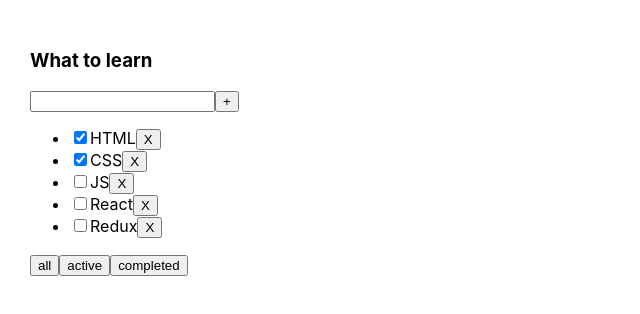
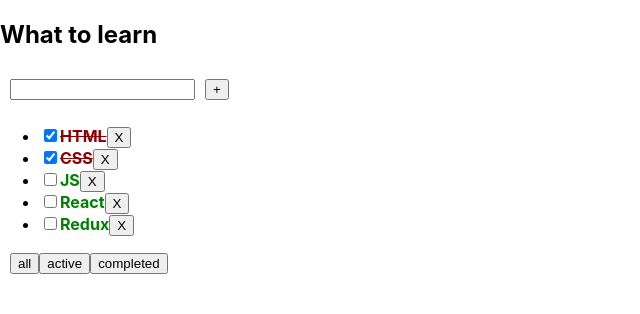
Before and after one commit to remezmax1992g/it-incubator-todolist, a React (Create React App) app: page / in a window 1280 px wide. Shown: the top 314 px of the page, without its empty margins (0-640 px from the left). Built offline with nearby package versions, Linux system fonts and the light colour scheme.

Commit message:
Updated todolist after 4th week

```diff
--- a/src/App.css
+++ b/src/App.css
@@ -1,8 +1,41 @@
 .App {
-  padding: 30px;
-  display: flex;
+    padding: 30px;
+    display: flex;
 }
 
 .App > div {
-  margin-right: 50px;
+    margin-right: 50px;
 }
+
+.isDone {
+    text-decoration: line-through;
+    color: darkred;
+    font-weight: bold;
+}
+
+.isActive {
+    color: green;
+    font-weight: bold;
+}
+
+.active {
+    background-color: #009900;
+    color: white;
+    font-weight: bold;
+    border: 2px solid #009900;
+    border-radius: 10px;
+    padding: 5px;
+    margin: 5px;
+}
+
+.error {
+    border: 5px solid red;
+    width: 210px;
+}
+.inputName {
+    margin: 10px;
+}
+
+.filterButton {
+    margin: 10px;
+}
--- a/src/App.tsx
+++ b/src/App.tsx
@@ -1,14 +1,13 @@
 import React, {useState} from 'react';
+import {v1} from "uuid";
+import ToDoList, {TaskType} from "./ToDoList";
 import './App.css';
-import ToDoList, {TaskType} from "./ToDoList";
-import {v1} from "uuid";
 
 export type FilteredValuesType = "all" | "active" | "completed";
 
-
 function App() {
+    //data
     const title_1: string = "What to learn";
-
     const task_1: Array<TaskType> = [
         {id: v1(), title: "HTML", isDone: true},
         {id: v1(), title: "CSS", isDone: true},
@@ -16,55 +15,51 @@
         {id: v1(), title: "React", isDone: false},
         {id: v1(), title: "Redux", isDone: false},
     ]
-    const [tasks, setTasks] = useState(task_1);
 
-    const removeTask1 = (taskID: string) => {
-        setTasks(tasks.filter(task => task.id !== taskID));
-    }
+    //state
+    const [filter, setFilter] = useState<FilteredValuesType>()
+    const [tasks, setTasks] = useState<Array<TaskType>>(task_1)
 
-    const addTask = (title: string) => {
-        const id = v1()
-        const isDone = false;
-        setTasks([{id, title, isDone}, ...tasks])
-    }
-
-    const [filter, setFilter] = useState<FilteredValuesType>()
-
-    let taskForRender;
-    switch (filter) {
-        case "completed":
-            taskForRender = tasks.filter(t => t.isDone === true)
-            break
-        case "active":
-            taskForRender = tasks.filter(t => t.isDone === false)
-            break
-        default:
-            taskForRender = tasks
-    }
-
+    //function
     const changeFilter = (filter: FilteredValuesType) => {
         setFilter(filter)
     }
+    const removeTask = (taskID:string) => {
+       setTasks(tasks.filter(t => t.id !== taskID))
+    }
+    const addTask = (titleInput:string) => {
+        setTasks([...tasks, {id: v1(), title: titleInput, isDone: false}])
+    }
+    const changeStatusCheckbox = (taskID: string, isDone:boolean) => {
+        setTasks(tasks.map(t => t.id === taskID ? {...t, isDone: !t.isDone} : t))
+    }
+    //filter
+    let tasksAfterFiltering
+    switch (filter) {
+        case "active":
+            tasksAfterFiltering = tasks.filter(t => t.isDone === false)
+            break
+        case "completed":
+            tasksAfterFiltering = tasks.filter(t => t.isDone === true)
+            break
+        default:
+            tasksAfterFiltering = tasks
+    }
 
+    //UI
+    return (
+        <div>
+            <ToDoList title={title_1}
+                      tasks={tasksAfterFiltering}
+                      filter={filter}
 
-    /*function removeTask(id: number) {
-        let resultTask = task_1.filter(t => t.id != id);
-        console.log(resultTask);
-    }*/
-
-
-    return (
-        <div className="App">
-            <ToDoList title={title_1}
-                      tasks={taskForRender}
-                      removeTask={removeTask1}
-                      changeFiler={changeFilter}
-                      addTask={addTask}/>
-            {/*<ToDoList title={title_2}
-                      tasks={task_2}/
-                removeTask ={removeTask}/>*/}
+                      changeFilter={changeFilter}
+                      removeTask={removeTask}
+                      addTask={addTask}
+                      changeStatusCheckBox={changeStatusCheckbox}
+            />
         </div>
-    );
+    )
 }
 
 export default App;
--- a/src/ToDoList.tsx
+++ b/src/ToDoList.tsx
@@ -1,78 +1,76 @@
-import React, {useState, KeyboardEvent, ChangeEvent} from 'react';
+import React, {ChangeEvent, useState} from 'react';
+import Input from "./components/Input";
+import Button from "./components/Button";
 import {FilteredValuesType} from "./App";
-import {Button} from "./components/Button";
-import {FullInput} from "./components/FullInput";
-import Input from "./components/Input";
 
 export type TaskType = {
-    id: string;
-    title: string;
-    isDone: boolean;
+    id: string
+    title: string
+    isDone: boolean
 }
 
-type ToDOListPropsType = {
-    title: string;
-    tasks: Array<TaskType>;
-    removeTask: (taskID: string) => void;
-    changeFiler: (filter: FilteredValuesType) => void
-    addTask: (title: string) => void
+type ToDoListPropsType = {
+    //value
+    title: string
+    tasks: Array<TaskType>
+    filter: FilteredValuesType | undefined
+    //function
+    changeFilter: (filter: FilteredValuesType) => void
+    removeTask: (TaskID: string) => void
+    addTask: (titleInput: string) => void
+    changeStatusCheckBox: (taskID: string, isDone: boolean) => void
 }
 
-const ToDoList = (props: ToDOListPropsType) => {
-    const [title, setTitle] = useState()
-
-   const onClickAddTask = () => {
+const ToDoList = (props: ToDoListPropsType) => {
+    //state
+    const [title, setTitle] = useState<string>("")
+    const [error, setError] = useState<boolean>(false)
+    //function
+    const onClickAddTask = () => {
         props.addTask(title)
         setTitle("")
-
     }
-
-    /*const onKeyAddTask = (e:KeyboardEvent<HTMLInputElement>) => {
-            if(e.key === "Enter" && e.ctrlKey === true){
-                onClickAddTask()
-            }
-    }*/
-
-    /*const onChangeSetTitle = (e:ChangeEvent<HTMLInputElement>) => setTitle(e.currentTarget.value)*/
-
     const getChangeFilterHandler = (filter: FilteredValuesType) => {
-        return props.changeFiler(filter)
+        return props.changeFilter(filter)
     }
-
-    const removeTask = (tID: string) => {props.removeTask(tID)};
-
-    const taskListItem = props.tasks.length ? props.tasks.map((tasks, index) => {
-
-            return (<li key={index}><input type="checkbox" checked={tasks.isDone}/>
-                    <span>{tasks.title}</span>
-                    <Button name={"X"} callBack={() => removeTask(tasks.id)}/>
-                </li>
-            )
-        })
-        : <span>Your taskList is empty</span>
-
+    const removeTask = (taskID: string) => {
+        props.removeTask(taskID)
+    }
+    //data
+    const taskListItem = props.tasks.length ? props.tasks.map((t, index) => {
+        const changeStatusCheckbox = (event: ChangeEvent<HTMLInputElement>) => {
+            props.changeStatusCheckBox(t.id, event.currentTarget.checked)
+        }
+        return (<li key={index}><input type={"checkbox"}
+                                       checked={t.isDone}
+                                       onChange={changeStatusCheckbox}/>
+            <span className={t.isDone ? "isDone" : "isActive"}>{t.title}</span>
+            <Button nameButton={"X"} callBackOnClick={() => removeTask(t.id)} className={"buttonRemove"}/></li>)
+    }) : <span>Your task's list is empty</span>
+    //interface
     return (
         <div>
-            <h3>{props.title}</h3>
+            <h2>{props.title}</h2>
             <div>
-                <Input setTitle={setTitle} title={title} callBack={onClickAddTask}/>
-                <Button name={"+"} callBack={onClickAddTask}/>
-                {/*<FullInput callBack={props.addTask}/>*/}
-                {/*<input
-                value = {title}
-                onChange = {onChangeSetTitle}
-                onKeyDown = {onKeyAddTask}/>
-
-                <button onClick={onClickAddTask}>+</button>*/}
+                <Input className={"inputName"}
+                       title={title}
+                       error={error}
+                       callBackAddTitle={onClickAddTask}
+                       setTitle={setTitle}
+                       setError={setError}/>
+                <Button nameButton={"+"}
+                        callBackOnClick={onClickAddTask}
+                        className={"buttonInputName"}/>
+                {error && <div className={"error"}>You need to input task's title</div>}
+                <ul className={"taskListItem"}>{taskListItem}</ul>
             </div>
-            <ul>{taskListItem}</ul>
-            <div>
-                <Button name={"all"} callBack={() => getChangeFilterHandler("all")}/>
-                <Button name={"active"} callBack={() => getChangeFilterHandler("active")}/>
-                <Button name={"completed"} callBack={() => getChangeFilterHandler("completed")}/>
-                {/*<button onClick={() => getChangeFilterHandler("all")}>All</button>
-                <button onClick={() => getChangeFilterHandler("active")}>Active</button>
-                <button onClick={() => getChangeFilterHandler("completed")}>Completed</button>*/}
+            <div className={"filterButton"}>
+                <Button nameButton={"all"} callBackOnClick={() => getChangeFilterHandler("all")}
+                        className={props.filter === "all" ? "active" : ""}/>
+                <Button nameButton={"active"} callBackOnClick={() => getChangeFilterHandler("active")}
+                        className={props.filter === "active" ? "active" : ""}/>
+                <Button nameButton={"completed"} callBackOnClick={() => getChangeFilterHandler("completed")}
+                        className={props.filter === "completed" ? "active" : ""}/>
             </div>
         </div>
     );
--- a/src/components/Button.tsx
+++ b/src/components/Button.tsx
@@ -1,17 +1,24 @@
 import React from 'react';
 
 type ButtonPropsType = {
-    name: string,
-    callBack: () => void
+    //value
+    nameButton: string
+    //function
+    callBackOnClick:() => void
+    className: string
 }
 
-export const Button = (props: ButtonPropsType) => {
-
+const Button = (props: ButtonPropsType) => {
+    //function
     const onClickHandler = () => {
-        props.callBack()
+        props.callBackOnClick()
     }
-
+    //interface
     return (
-        <button onClick={onClickHandler}>{props.name}</button>
+        <span>
+            <button className ={props.className} onClick={onClickHandler}>{props.nameButton}</button>
+        </span>
     );
 };
+
+export default Button;
--- a/src/components/Input.tsx
+++ b/src/components/Input.tsx
@@ -1,23 +1,40 @@
 import React, {ChangeEvent, KeyboardEvent} from 'react';
 
 type InputPropsType = {
-    setTitle: (title: string) => void,
-    title: string,
-    callBack: () => void
+    //value
+    className: string
+    title: string
+    error: boolean
+    //function
+    callBackAddTitle: () => void
+    setError: (error: boolean) => void
+    setTitle: (title: string) => void
+
+
 }
 
-export const Input = (props: InputPropsType) => {
-    const onChangeSetTitle = (e:ChangeEvent<HTMLInputElement>) => props.setTitle(e.currentTarget.value)
-    const onKeyAddTask = (e:KeyboardEvent<HTMLInputElement>) => {
-        if(e.key === "Enter" && e.ctrlKey === true){
-            props.callBack()
+const Input: React.FC<InputPropsType> = (props) => {
+    //function
+    const onChangeInputTitle = (event: ChangeEvent<HTMLInputElement>) => {
+        let currentTitle = event.currentTarget.value.trim()
+        if (currentTitle) {
+            props.setTitle(currentTitle)
+            props.error && props.setError(false)
+        } else {
+            props.setError(true)
+            props.title && props.setTitle("")
         }
     }
+    const onKeyboardAddTask = (event: KeyboardEvent<HTMLInputElement>) => {
+        if (event.key === "Enter" && event.ctrlKey === true) {
+            props.callBackAddTitle()
+        }
+    }
+    //Interface
     return (
         <span>
-            <input value = {props.title}
-                   onChange = {onChangeSetTitle}
-                   onKeyDown = {onKeyAddTask}/>
+            <input value={props.title} className={props.className} onChange={onChangeInputTitle}
+                   onKeyDown={onKeyboardAddTask}/>
         </span>
     );
 };
```
Also changed, not shown: src/components/FullInput.tsx (deleted, +0 -28 lines).
